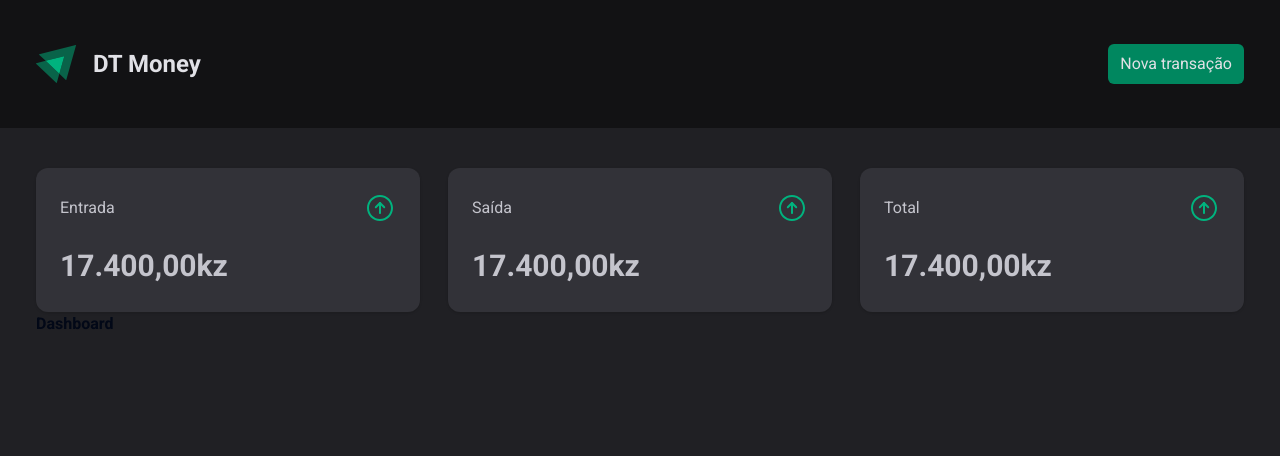
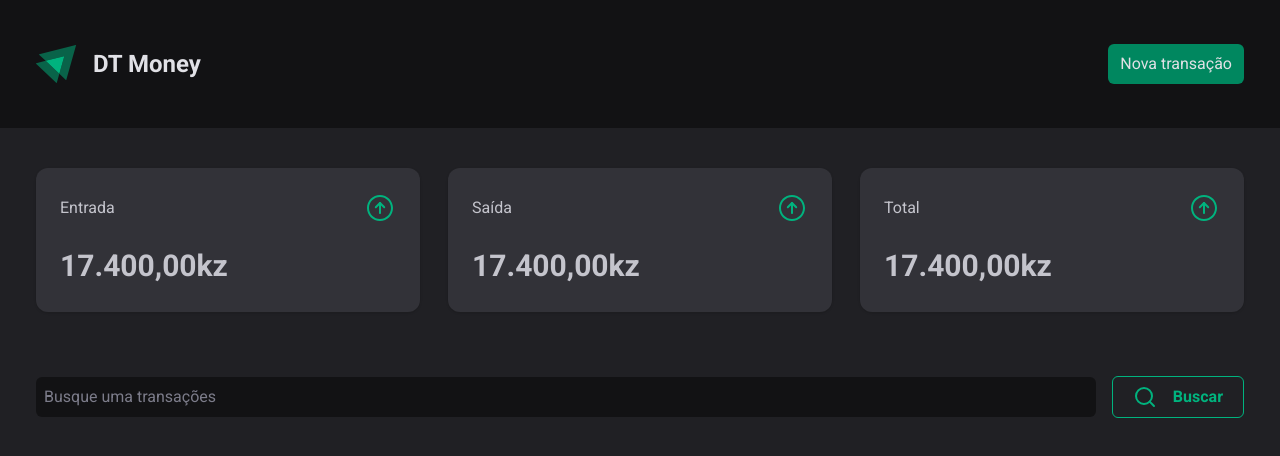
Before and after one commit to EdsonGaspar/ignite, a React (Vite) app in the folder dtmoney/: page / in a window 1280 px wide. Shown: the top 456 px of the page. Built offline with nearby package versions, Linux system fonts and the light colour scheme.

Commit message:
Feat: Criação do componet Search

```diff
--- a/dtmoney/src/components/dashboard/index.tsx
+++ b/dtmoney/src/components/dashboard/index.tsx
@@ -1,5 +1,6 @@
 import { useEffect, useState } from "react";
 import { Summary } from "../summary";
+import { Search } from "../search";
 interface SummaryProps {
   titleCard: string;
 }
@@ -17,13 +18,14 @@ export function Dashboar() {
       <section className="max-w-7xl m-auto px-9">
         <div className="flex items-center justify-between pt-10">
           {titleCard.map((title) => (
-            <Summary titleCard={title.titleCard} />
+            <Summary key={title.titleCard} titleCard={title.titleCard} />
           ))}
         </div>
 
-        <div>
+        {/* <div>
           <h1>Dashboard</h1>
-        </div>
+        </div> */}
+        <Search />
       </section>
     </div>
   );
--- /dev/null
+++ b/dtmoney/src/components/search/index.tsx
@@ -0,0 +1,17 @@
+import { SearchIcon } from "lucide-react";
+
+export function Search() {
+  return (
+    <section className="flex items-center justify-center pt-16 gap-4">
+      <input
+        type="text"
+        placeholder="Busque uma transações"
+        className="flex-1 rounded-md p-2 bg-[#121214] placeholder:text-[#7C7C8A]"
+      />
+      <button className="flex py-2 px-5 border border-[#00B37E] rounded-md gap-4 items-center">
+        <SearchIcon className="text-[#00B37E]" />
+        <span className="text-[#00B37E] font-bold">Buscar</span>
+      </button>
+    </section>
+  );
+}
```
